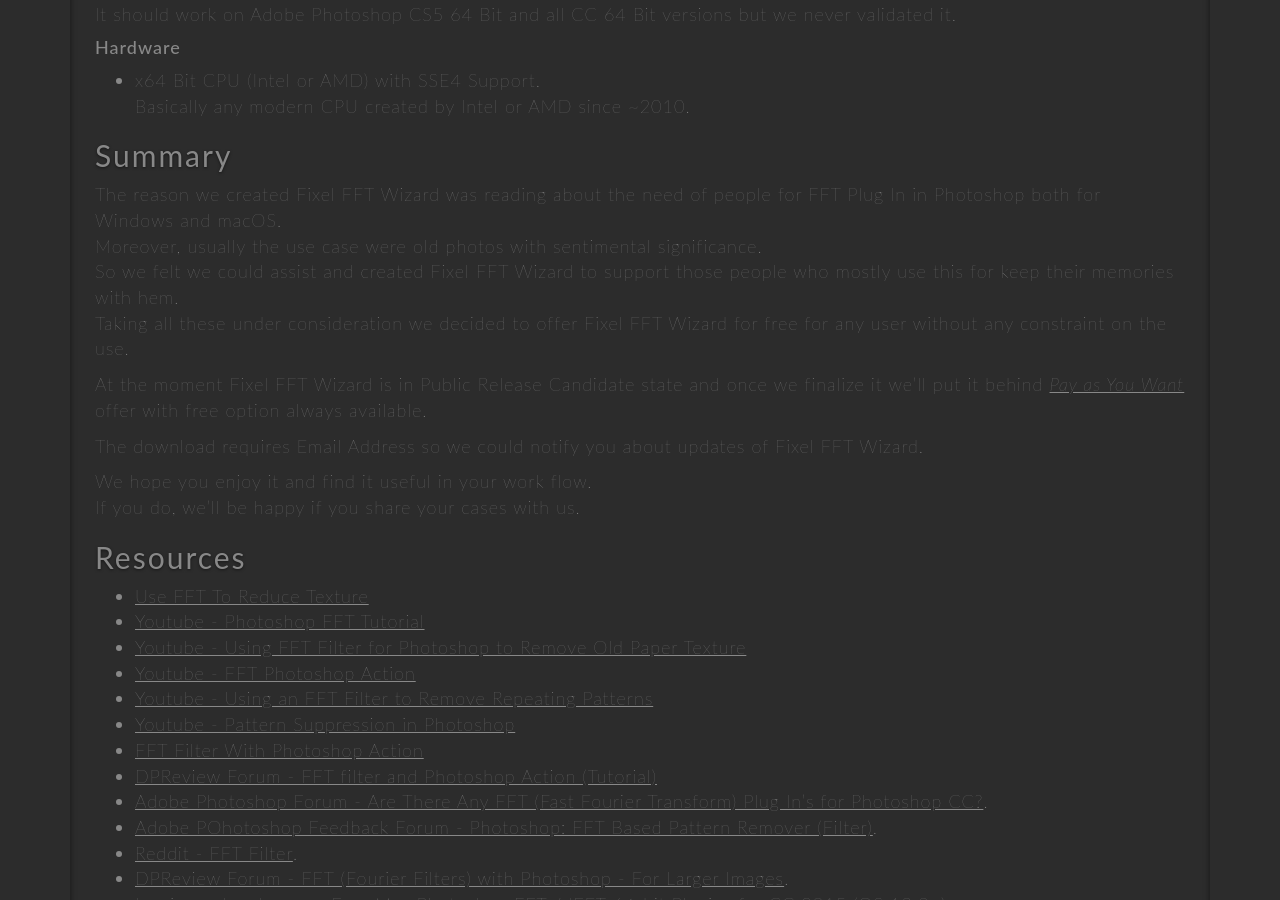
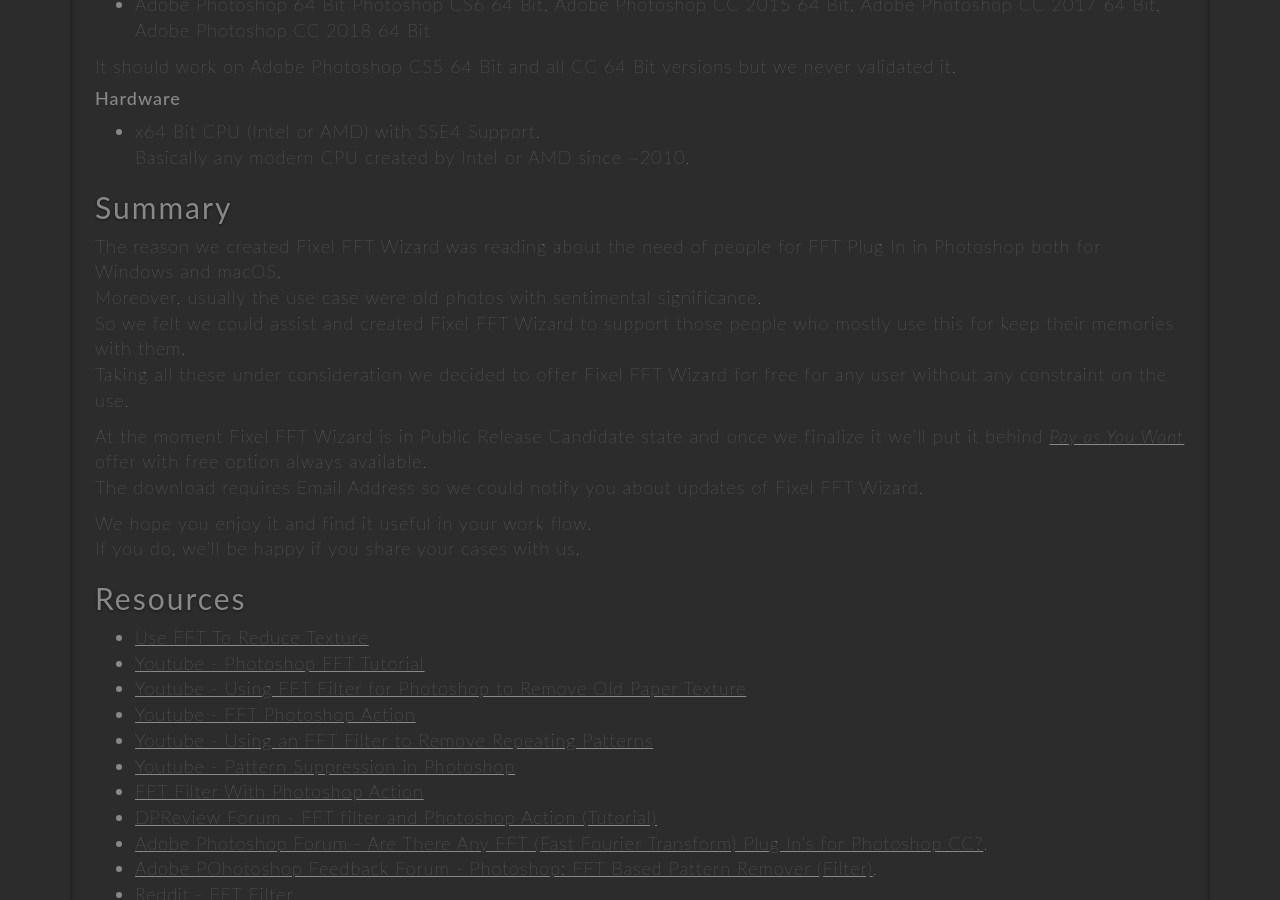
Before and after one commit to FixelAlgorithmsTeam/fixel, a Jekyll site: the page built from _posts/2018-07-30-fixel-fft-wizard-1-ps.md, in a window 1280 px wide and 900 px high, scrolled down 6619 px. Built offline with Jekyll 4.4.1, drawn with Linux system fonts in a browser that asks for light colours; nearby versions of some CDN libraries; comment, search, counter and statistics services are not loaded; some of the changed text lies outside the part shown.

Commit message:
New 	- 	Updated Blog Post (Hidden Mode) - "Fixel FFT Wizard". Fixed 	- 	B Known Issues 	-	C To Do 	- 	Enable MathJax (See documentation). Remarks 	- 	E

```diff
--- a/_posts/2018-07-30-fixel-fft-wizard-1-ps.md
+++ b/_posts/2018-07-30-fixel-fft-wizard-1-ps.md
@@ -201,11 +202,10 @@
 
 The reason we created Fixel FFT Wizard was reading about the need of people for FFT Plug In in Photoshop both for Windows and macOS.
 Moreover, usually the use case were old photos with sentimental significance.
-So we felt we could assist and created Fixel FFT Wizard to support those people who mostly use this for keep their memories with hem.
+So we felt we could assist and created Fixel FFT Wizard to support those people who mostly use this for keep their memories with them.
 Taking all these under consideration we decided to offer Fixel FFT Wizard for free for any user without any constraint on the use.
 
 At the moment Fixel FFT Wizard is in Public Release Candidate state and once we finalize it we'll put it behind [*Pay as You Want*](https://en.wikipedia.org/wiki/Pay_what_you_want) offer with free option always available.
-
 The download requires Email Address so we could notify you about updates of Fixel FFT Wizard.
 
 We hope you enjoy it and find it useful in your work flow.
```
Also changed, not shown: other parts of _posts/2018-07-30-fixel-fft-wizard-1-ps.md (+2 -1 lines).
